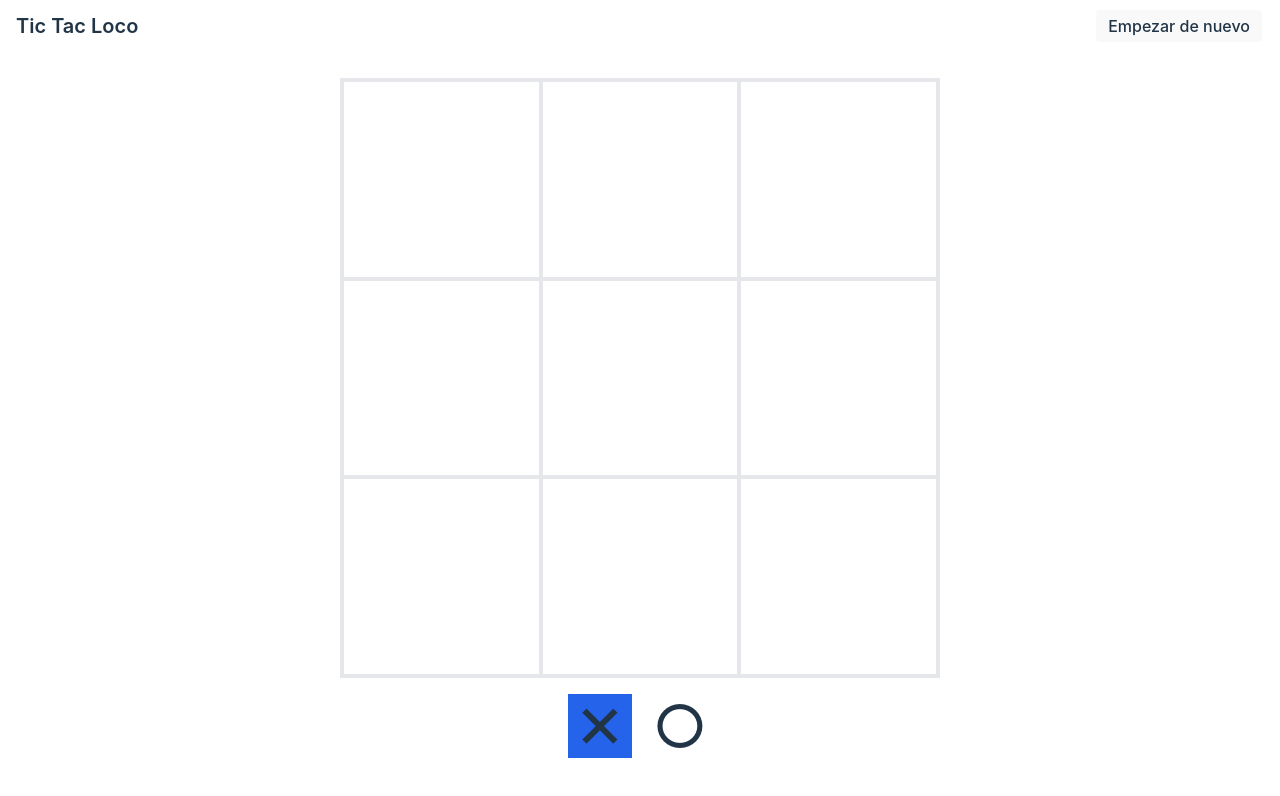
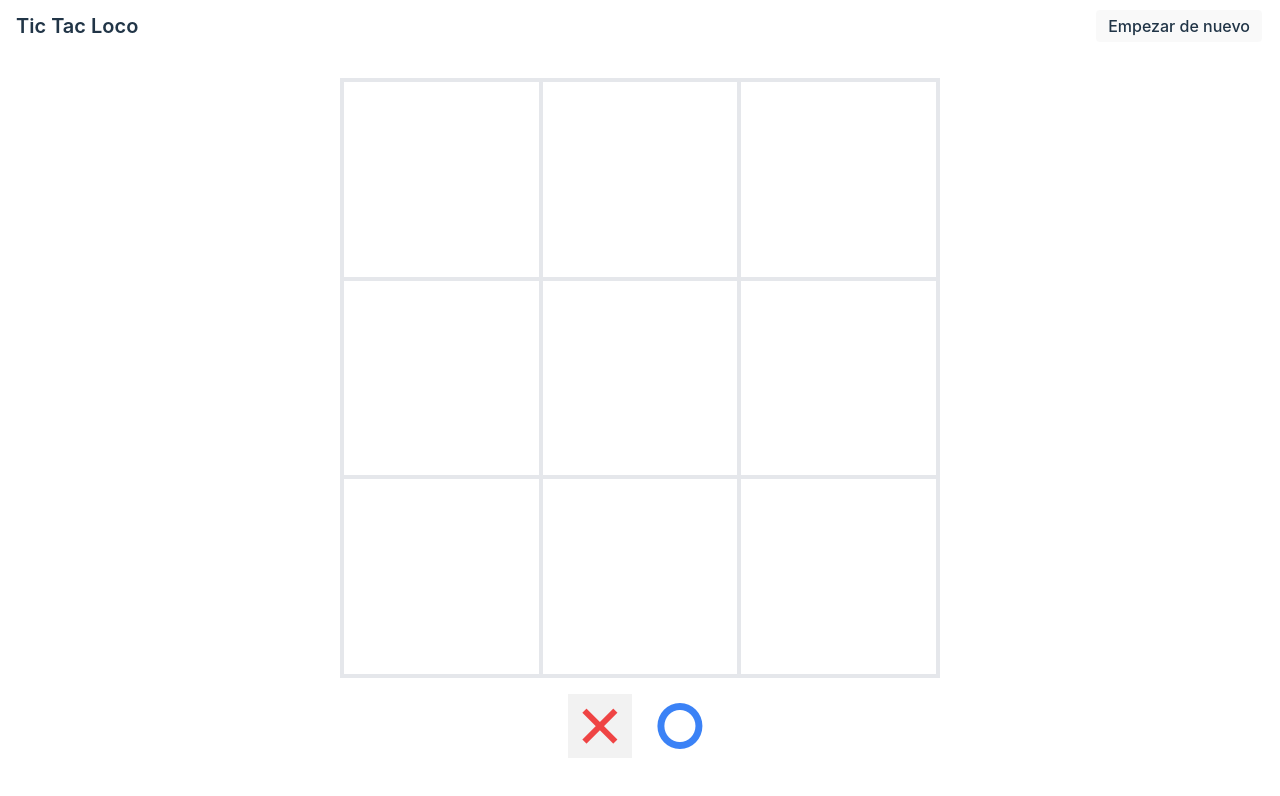
Before and after one commit to davidzz-code/Tic_tac_loco, a React (Vite) app: page / in a window 1280 px wide. Shown: the top 796 px of the page. Built offline with nearby package versions, Linux system fonts and the light colour scheme.

Commit message:
feat: Update Square component to display different colors for X and O turns

```diff
--- a/src/components/SmallTicTacToe.jsx
+++ b/src/components/SmallTicTacToe.jsx
@@ -34,7 +34,7 @@ export default function SmallTicTacToe({board, turn, winner, setBoard, setTurn,
 
   return (
     <section className='w-screen h-screen flex flex-col justify-center items-center'>
-      <Board board={board} updateBoard={updateBoard} winnerOpacity={winnerOpacity}/>
+      <Board board={board} updateBoard={updateBoard} turn={turn} winnerOpacity={winnerOpacity}/>
       <Turns turn={turn} winnerOpacity={winnerOpacity} />
       <WinnerModal winner={winner} resetGame={resetGame} />
     </section>
--- a/src/components/Square.jsx
+++ b/src/components/Square.jsx
@@ -1,12 +1,19 @@
-export default function Square({children, index, updateBoard, isSelected, style}) {
-  const className = isSelected ? 'bg-blue-600 hover:bg-blue-600' : ''
+import { TURNS } from '../constants'
 
+export default function Square({ children, index, updateBoard, isSelected, style, turn }) {
+  const className = isSelected ? 'bg-[#F2F2F2]' : ''
+
+    const getColor = (value) => {
+      if (value === TURNS.X) return "text-red-500"; // Color para X
+      if (value === TURNS.O) return "text-blue-500"; // Color para O
+      return ""; // Sin color para celdas vacías
+    };
   function handleClick() {
     updateBoard(index)
   }
   return (
     <div
-      className={`aspect-square flex justify-center items-center text-6xl border-2 border-gray-200 hover:bg-gray-700 hover:cursor-pointer rounded-none hover:border-gray-200 ${style} ${className}`}
+      className={`${getColor(children)} font-bold aspect-square flex justify-center items-center text-6xl border-2 border-gray-200 hover:bg-gray-700 hover:cursor-pointer rounded-none hover:border-gray-200 ${style} ${className}`}
       onClick={handleClick}
     >{children}</div>
   )
--- a/src/components/Turns.jsx
+++ b/src/components/Turns.jsx
@@ -4,10 +4,10 @@ import Square from "./Square"
 export default function Turns({ turn, winnerOpacity }) {
   return (
     <section className={`m-4 flex justify-center items-center space-x-4 h-16 ${winnerOpacity}`}>
-      <Square style="w-16 h-16 flex items-center justify-center text-5xl border-none rounded-md hover:bg-inherit" isSelected={turn === TURNS.X}>
+      <Square style="w-16 h-16 flex items-center justify-center text-5xl border-none rounded-md hover:bg-inherit" isSelected={turn === TURNS.X} turn={turn}>
         {TURNS.X}
       </Square>
-      <Square style="w-16 h-16 flex items-center justify-center text-5xl border-none rounded-md hover:bg-inherit" isSelected={turn === TURNS.O}>
+      <Square style="w-16 h-16 flex items-center justify-center text-5xl border-none rounded-md hover:bg-inherit" isSelected={turn === TURNS.O} turn={turn}>
         {TURNS.O}
       </Square>
     </section>
```
Also changed, not shown: src/components/Board.jsx (+5 -2 lines).
